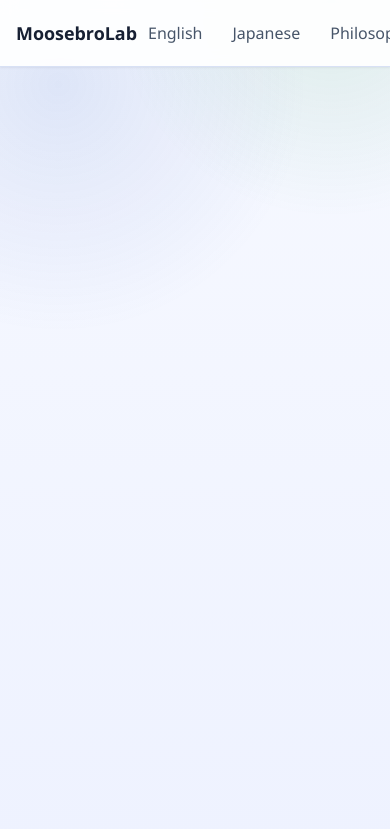
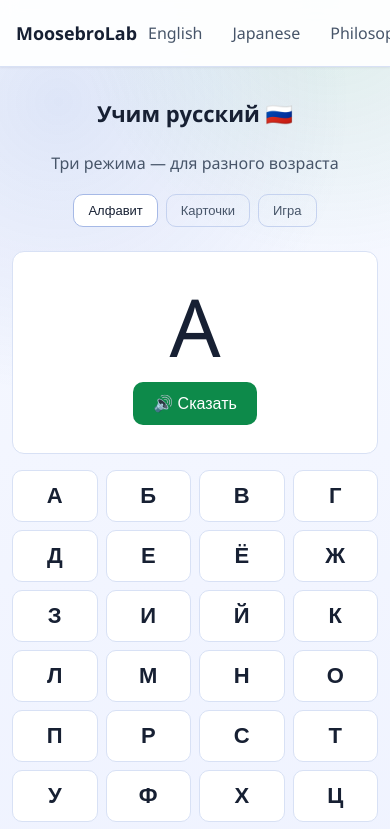
Before and after one commit to MikyViz/moosebroLab, a Vue app: page /russian in a window 390 px wide. Shown: the top 829 px of the page. Built offline with nearby package versions, Linux system fonts and the light colour scheme.

Commit message:
обучалка русского для детей

```diff
--- /dev/null
+++ b/src/data/russianData.ts
@@ -0,0 +1,39 @@
+export type RussianWord = {
+  ru: string
+  en: string
+  emoji: string
+}
+
+export const alphabetLetters: string[] = 'АБВГДЕЁЖЗИЙКЛМНОПРСТУФХЦЧШЩЪЫЬЭЮЯ'.split('')
+
+// Explicit alphabetic names, so the browser voice reads each letter the same way every time
+// instead of guessing (which caused some letters to say the sound, others the letter's name).
+export const letterNames: Record<string, string> = {
+  А: 'а', Б: 'бэ', В: 'вэ', Г: 'гэ', Д: 'дэ', Е: 'е', Ё: 'ё', Ж: 'жэ', З: 'зэ',
+  И: 'и', Й: 'и краткое', К: 'ка', Л: 'эль', М: 'эм', Н: 'эн', О: 'о', П: 'пэ',
+  Р: 'эр', С: 'эс', Т: 'тэ', У: 'у', Ф: 'эф', Х: 'ха', Ц: 'цэ', Ч: 'че', Ш: 'ша',
+  Щ: 'ща', Ъ: 'твёрдый знак', Ы: 'ы', Ь: 'мягкий знак', Э: 'э', Ю: 'ю', Я: 'я',
+}
+
+export const russianWords: RussianWord[] = [
+  { ru: 'кот', en: 'cat', emoji: '🐱' },
+  { ru: 'собака', en: 'dog', emoji: '🐶' },
+  { ru: 'мама', en: 'mom', emoji: '👩' },
+  { ru: 'папа', en: 'dad', emoji: '👨' },
+  { ru: 'яблоко', en: 'apple', emoji: '🍎' },
+  { ru: 'солнце', en: 'sun', emoji: '☀️' },
+  { ru: 'вода', en: 'water', emoji: '💧' },
+  { ru: 'дом', en: 'house', emoji: '🏠' },
+  { ru: 'машина', en: 'car', emoji: '🚗' },
+  { ru: 'рыба', en: 'fish', emoji: '🐟' },
+  { ru: 'мяч', en: 'ball', emoji: '⚽' },
+  { ru: 'книга', en: 'book', emoji: '📖' },
+  { ru: 'молоко', en: 'milk', emoji: '🥛' },
+  { ru: 'птица', en: 'bird', emoji: '🐦' },
+  { ru: 'звезда', en: 'star', emoji: '⭐' },
+  { ru: 'цветок', en: 'flower', emoji: '🌸' },
+  { ru: 'луна', en: 'moon', emoji: '🌙' },
+  { ru: 'хлеб', en: 'bread', emoji: '🍞' },
+  { ru: 'медведь', en: 'bear', emoji: '🐻' },
+  { ru: 'снег', en: 'snow', emoji: '❄️' },
+]
--- a/src/router/index.ts
+++ b/src/router/index.ts
@@ -7,6 +7,7 @@ import ChemistryView from '../views/ChemistryView.vue'
 import WorkoutsView from '../views/WorkoutsView.vue'
 import PhilosophyView from '../views/PhilosophyView.vue'
 import ProgrammingView from '../views/ProgrammingView.vue'
+import RussianView from '../views/RussianView.vue'
 
 const router = createRouter({
   history: createWebHistory(),
@@ -51,6 +52,11 @@ const router = createRouter({
       name: 'programming',
       component: ProgrammingView,
     },
+    {
+      path: '/russian',
+      name: 'russian',
+      component: RussianView,
+    },
   ],
 })
 
--- a/src/views/HomeView.vue
+++ b/src/views/HomeView.vue
@@ -30,6 +30,10 @@
       <RouterLink to="/cleanup" class="card">
         <h2>Cleanup</h2>
         <p>Monthly cleanup cheatsheet</p>
+      </RouterLink>
+      <RouterLink to="/russian" class="card">
+        <h2>Russian</h2>
+        <p>Алфавит, карточки и игра для детей</p>
       </RouterLink>
     </nav>
   </main>
--- /dev/null
+++ b/src/views/RussianView.vue
@@ -0,0 +1,285 @@
+<script setup lang="ts">
+import { computed, ref } from 'vue'
+import { alphabetLetters, letterNames, russianWords } from '../data/russianData'
+
+type TabKey = 'alphabet' | 'cards' | 'game'
+
+const tabs: { key: TabKey; label: string }[] = [
+  { key: 'alphabet', label: 'Алфавит' },
+  { key: 'cards', label: 'Карточки' },
+  { key: 'game', label: 'Игра' },
+]
+
+const activeTab = ref<TabKey>('alphabet')
+
+function speak(text: string) {
+  try {
+    const utterance = new SpeechSynthesisUtterance(text)
+    utterance.lang = 'ru-RU'
+    speechSynthesis.cancel()
+    speechSynthesis.speak(utterance)
+  } catch {
+    // speech synthesis not available in this browser
+  }
+}
+
+// Alphabet tab
+const activeLetter = ref(alphabetLetters[0])
+function pickLetter(letter: string) {
+  activeLetter.value = letter
+  speak(letterNames[letter])
+}
+
+// Flashcards tab
+const cardIndex = ref(0)
+const currentCard = computed(() => russianWords[cardIndex.value])
+const cardPosition = computed(() => `${cardIndex.value + 1} из ${russianWords.length}`)
+
+function renderCard() {
+  speak(currentCard.value.ru)
+}
+function nextCard() {
+  cardIndex.value = (cardIndex.value + 1) % russianWords.length
+  renderCard()
+}
+function prevCard() {
+  cardIndex.value = (cardIndex.value - 1 + russianWords.length) % russianWords.length
+  renderCard()
+}
+
+// Game tab
+const score = ref(0)
+const gameWord = ref(russianWords[0])
+const gameOptions = ref<string[]>([])
+const answeredOption = ref<string | null>(null)
+const correctOption = ref<string | null>(null)
+
+function newRound() {
+  answeredOption.value = null
+  correctOption.value = null
+  gameWord.value = russianWords[Math.floor(Math.random() * russianWords.length)]
+
+  const options = [gameWord.value.ru]
+  while (options.length < 3) {
+    const word = russianWords[Math.floor(Math.random() * russianWords.length)].ru
+    if (!options.includes(word)) {
+      options.push(word)
+    }
+  }
+  gameOptions.value = options.sort(() => Math.random() - 0.5)
+}
+
+function pickOption(option: string) {
+  if (answeredOption.value) {
+    return
+  }
+  answeredOption.value = option
+  correctOption.value = gameWord.value.ru
+
+  if (option === gameWord.value.ru) {
+    score.value++
+    speak(`Правильно! ${option}`)
+  } else {
+    speak(`Нет, это ${gameWord.value.ru}`)
+  }
+  setTimeout(newRound, 1200)
+}
+
+function optionClass(option: string) {
+  if (answeredOption.value !== option) {
+    return ''
+  }
+  return option === correctOption.value ? 'correct' : 'wrong'
+}
+
+newRound()
+</script>
+
+<template>
+  <main class="wrap study-wrap">
+    <h1 class="main-title study-main-title">Учим русский 🇷🇺</h1>
+    <p class="study-subtitle" style="text-align: center">Три режима — для разного возраста</p>
+
+    <div class="tabs study-tabs centered">
+      <button
+        v-for="tab in tabs"
+        :key="tab.key"
+        class="tab study-tab"
+        :class="{ active: activeTab === tab.key }"
+        @click="activeTab = tab.key"
+      >
+        {{ tab.label }}
+      </button>
+    </div>
+
+    <section v-show="activeTab === 'alphabet'" class="russian-panel">
+      <div class="card study-card russian-card">
+        <div class="russian-big">{{ activeLetter }}</div>
+        <div class="russian-rowbtns">
+          <button class="russian-action" @click="speak(letterNames[activeLetter])">🔊 Сказать</button>
+        </div>
+      </div>
+      <div class="russian-grid">
+        <button
+          v-for="letter in alphabetLetters"
+          :key="letter"
+          class="russian-letter"
+          @click="pickLetter(letter)"
+        >
+          {{ letter }}
+        </button>
+      </div>
+    </section>
+
+    <section v-show="activeTab === 'cards'" class="russian-panel">
+      <div class="card study-card russian-card">
+        <div class="russian-big">{{ currentCard.emoji }}</div>
+        <div class="russian-word">{{ currentCard.ru }}</div>
+        <div class="russian-rowbtns">
+          <button class="russian-action" @click="speak(currentCard.ru)">🔊 Сказать</button>
+        </div>
+        <div class="russian-rowbtns">
+          <button class="russian-ghost" @click="prevCard">← Назад</button>
+          <button class="russian-action" @click="nextCard">Дальше →</button>
+        </div>
+      </div>
+      <p class="russian-score">{{ cardPosition }}</p>
+    </section>
+
+    <section v-show="activeTab === 'game'" class="russian-panel">
+      <div class="card study-card russian-card">
+        <div class="russian-big">{{ gameWord.emoji }}</div>
+        <div class="russian-options">
+          <button
+            v-for="option in gameOptions"
+            :key="option"
+            class="russian-opt"
+            :class="optionClass(option)"
+            @click="pickOption(option)"
+          >
+            {{ option }}
+          </button>
+        </div>
+      </div>
+      <p class="russian-score">Счёт: {{ score }}</p>
+    </section>
+  </main>
+</template>
+
+<style scoped>
+.russian-panel {
+  max-width: 520px;
+  margin: 0 auto;
+}
+
+.russian-card {
+  text-align: center;
+  padding: 28px 20px;
+}
+
+.russian-big {
+  font-size: 80px;
+  line-height: 1;
+  margin: 6px 0 14px;
+}
+
+.russian-word {
+  font-size: 26px;
+  font-weight: 600;
+  margin: 0 0 4px;
+  color: var(--text-primary);
+}
+
+.russian-rowbtns {
+  display: flex;
+  gap: 10px;
+  justify-content: center;
+  margin-top: 16px;
+  flex-wrap: wrap;
+}
+
+.russian-action,
+.russian-ghost {
+  border-radius: var(--radius);
+  padding: 12px 20px;
+  font-size: 16px;
+  cursor: pointer;
+}
+
+.russian-action {
+  border: none;
+  background: var(--color-success);
+  color: #fff;
+}
+
+.russian-ghost {
+  background: transparent;
+  color: var(--color-success);
+  border: 1px solid var(--color-success);
+}
+
+.russian-grid {
+  display: grid;
+  grid-template-columns: repeat(6, 1fr);
+  gap: 8px;
+  margin-top: 16px;
+}
+
+.russian-letter {
+  background: var(--surface-2);
+  border: 1px solid var(--border);
+  border-radius: 10px;
+  padding: 12px 0;
+  font-size: 22px;
+  font-weight: 600;
+  cursor: pointer;
+  color: var(--text-primary);
+}
+
+.russian-letter:active {
+  background: var(--color-primary);
+  color: #fff;
+}
+
+.russian-score {
+  text-align: center;
+  color: var(--text-muted);
+  margin-top: 10px;
+  font-size: 14px;
+}
+
+.russian-options {
+  display: flex;
+  flex-direction: column;
+  gap: 10px;
+  margin-top: 18px;
+}
+
+.russian-opt {
+  padding: 14px;
+  border-radius: 12px;
+  border: 1px solid var(--border);
+  background: var(--surface-2);
+  font-size: 20px;
+  cursor: pointer;
+  color: var(--text-primary);
+}
+
+.russian-opt.correct {
+  background: var(--color-success);
+  color: #fff;
+  border-color: var(--color-success);
+}
+
+.russian-opt.wrong {
+  background: var(--color-danger);
+  color: #fff;
+  border-color: var(--color-danger);
+}
+
+@media (max-width: 600px) {
+  .russian-grid {
+    grid-template-columns: repeat(4, 1fr);
+  }
+}
+</style>
```
